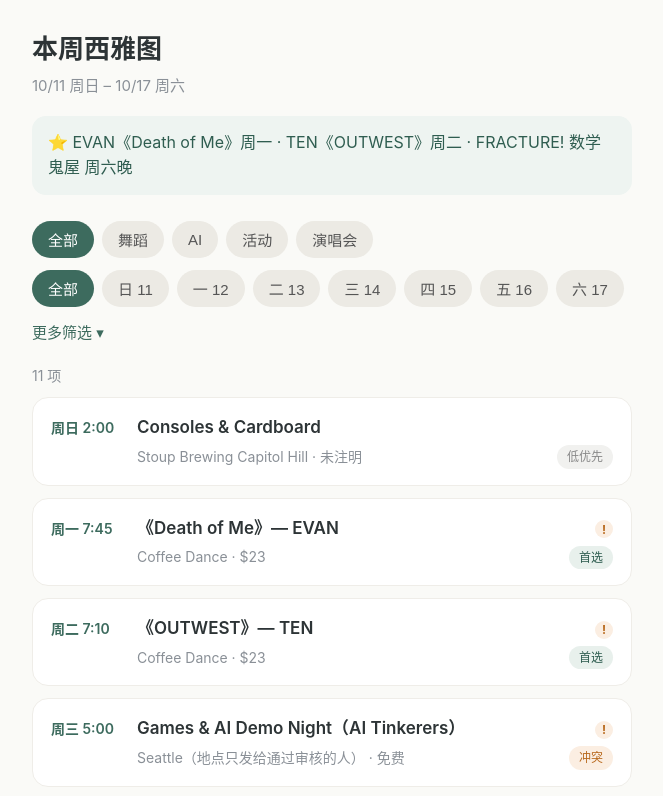
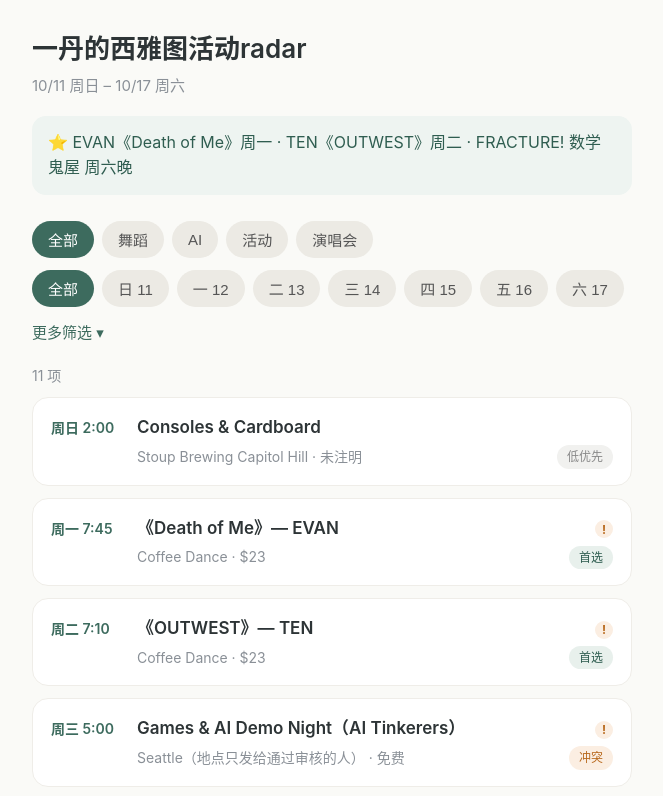
Before and after one commit to sunny-xia-ada/seattle-events, a plain HTML site: page index.html in a window 1280 px wide. Shown: the top 796 px of the page, without its empty margins (308-971 px from the left). Drawn offline with Linux system fonts and the light colour scheme.

Commit message:
Rename title

```diff
--- a/index.html
+++ b/index.html
@@ -1,6 +1,6 @@
 <!DOCTYPE html><html lang="zh"><head><meta charset="utf-8"><meta name="viewport" content="width=device-width,initial-scale=1">
 <meta name="digest-version" content="v3-calm">
-<title>本周西雅图 · 10/11–10/17</title><style>
+<title>一丹的西雅图活动radar · 10/11–10/17</title><style>
 *{box-sizing:border-box}
 body{margin:0;font-family:-apple-system,"PingFang SC","Noto Sans CJK SC",sans-serif;background:#fafaf7;color:#2d3436;font-size:17px;line-height:1.6}
 .wrap{max-width:640px;margin:0 auto;padding:28px 20px 60px}
@@ -33,7 +33,7 @@ details.more summary::-webkit-details-marker{display:none}
 .src{font-size:12px;color:#aaa;word-break:break-all}.src a{color:#aaa}
 .empty{color:#aaa;text-align:center;padding:30px 0}
 </style></head><body><div class="wrap">
-<h1>本周西雅图</h1><div class="sub">10/11 周日 – 10/17 周六</div>
+<h1>一丹的西雅图活动radar</h1><div class="sub">10/11 周日 – 10/17 周六</div>
 <div class="picks">⭐ EVAN《Death of Me》周一 · TEN《OUTWEST》周二 · FRACTURE! 数学鬼屋 周六晚</div>
 <div class="chips" id="cats"></div><div class="chips" id="days"></div>
 <details class="more"><summary>更多筛选 ▾</summary><div class="panel">
```
